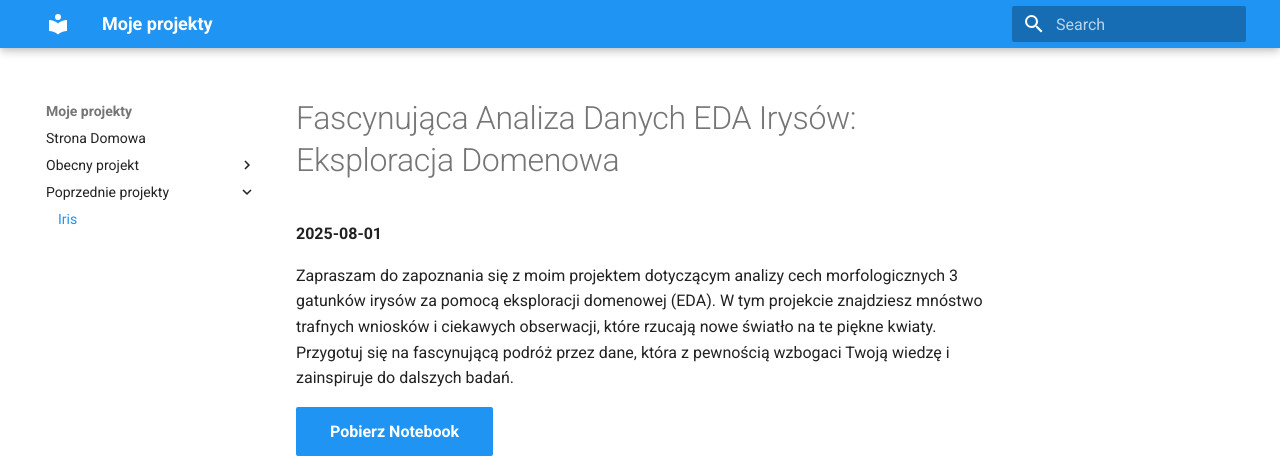
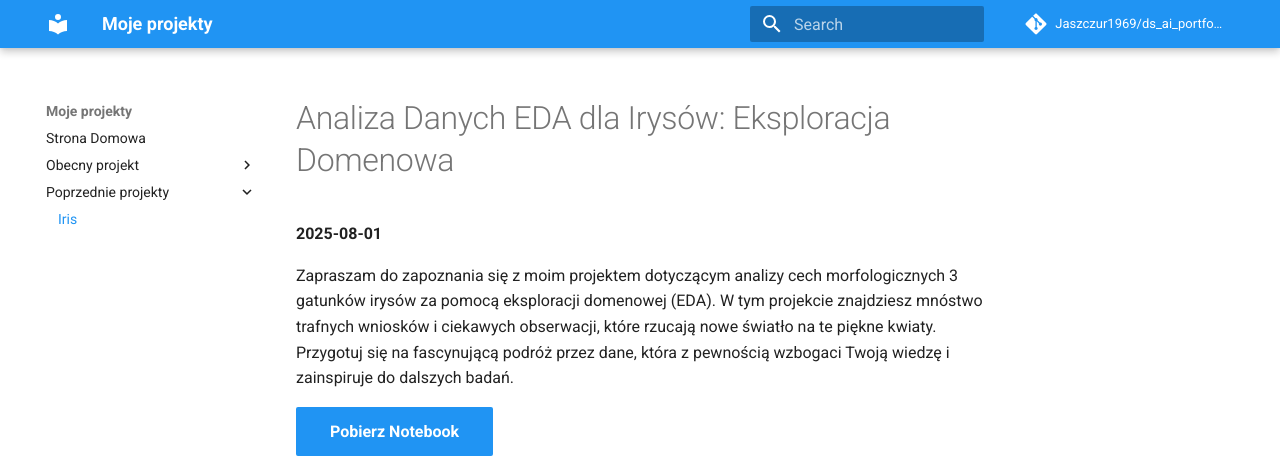
Before and after one commit to Jaszczur1969/ds_ai_portfolio, an MkDocs documentation site: the page built from docs/Iris/index.md, in a window 1280 px wide, cut to the strip 0-468 px from the top of the page. Built offline with MkDocs 1.6.1 and Material for MkDocs 9.7.7, drawn with Linux system fonts in a browser that asks for light colours; comment, search, counter and statistics services are not loaded.

Commit message:
iris fix

```diff
--- a/docs/Iris/index.md
+++ b/docs/Iris/index.md
@@ -1,5 +1,5 @@
 
-# Fascynująca Analiza Danych EDA Irysów: Eksploracja Domenowa
+# Analiza Danych EDA dla Irysów: Eksploracja Domenowa
 
 **2025-08-01**
 
--- a/mkdocs.yml
+++ b/mkdocs.yml
@@ -1,7 +1,11 @@
 site_name: Moje projekty
 site_author: Jaszczur1969
+site_url: https://github.com/Jaszczur1969/ds_ai_portfolio.git
 site_description: >-
     Portfolio moich projektów z Data Science i AI!
+
+repo_name: Jaszczur1969/ds_ai_portfolio
+repo_url: https://github.com/Jaszczur1969/ds_ai_portfolio.git
 
 theme:
   name: material
```
Also changed, not shown: 1 other file.
